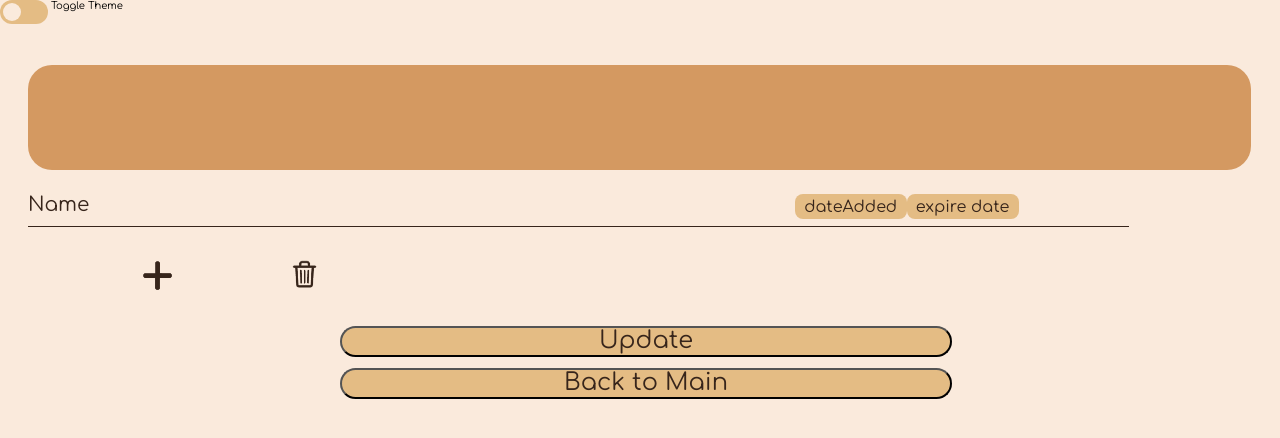
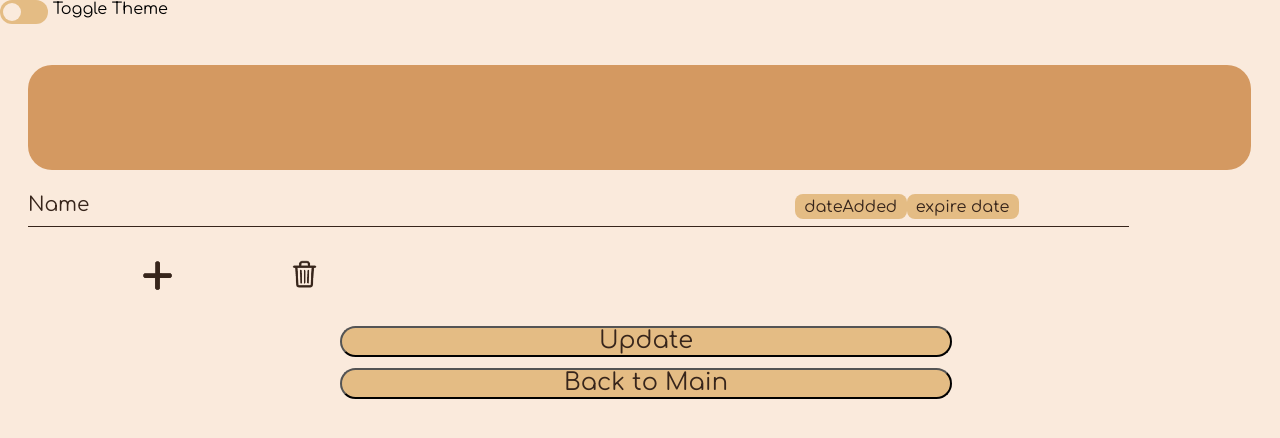
Before and after one commit to UCSD-ECE140/ece-140b-spring-2023-final-project-fridgetracker, a website: page web-app/views/ViewRecipe.html in a window 1280 px wide. Drawn offline with Linux system fonts and the light colour scheme; no server answers.

Commit message:
toggle css changes

```diff
--- a/web-app/static/css/toggle.css
+++ b/web-app/static/css/toggle.css
@@ -1,21 +1,3 @@
-/* :root {
-  --fridge-dark: #37251b;
-  --fridge-medium-dark: #80411e;
-  --fridge-medium: #ad6e2f;
-  --fridge-medium-light: #d49961;
-  --fridge-light: #e4bc84;
-  --fridge-Item: #faeadc;
-}
-
-html {
-  background: var(--fridge-dark) no-repeat center center fixed;
-  -webkit-background-size: cover;
-  -moz-background-size: cover;
-  -o-background-size: cover;
-  background-size: cover;
-	font-size:62.5%;
-}
-   */
   :root {
   --fridge-dark: #37251b;
   --fridge-medium-dark: #80411e;
@@ -33,6 +15,16 @@ html {
   background-size: cover;
   font-size:62.5%;
 }
+
+.header {
+  align-items: center;
+  width: 100%;
+  font-size: 1.6rem;
+}
+/*
+.Text {
+  font-size: 2rem;
+} */
 
 .theme-switch {
   display: inline-block;
--- a/web-app/views/ViewRecipe.html
+++ b/web-app/views/ViewRecipe.html
@@ -13,11 +13,13 @@
   <script src="../static/js/utils.js" defer></script>
 </head>
 <body>
-  <label class="theme-switch" for="theme-checkbox">
-    <input type="checkbox" id="theme-checkbox" onchange="toggleTheme()" />
-    <span class="slider"></span>
-  </label>
-  <span class="Text"> Toggle Theme </span>
+  <div class="header">
+    <label class="theme-switch" for="theme-checkbox">
+      <input type="checkbox" id="theme-checkbox" onchange="toggleTheme()" />
+      <span class="slider"></span>
+    </label>
+    <span class="Text"> Toggle Theme </span>
+  </div>
 <div class="viewrecipe">
   <form>
     <input class="tiltle" value="" name="name">
```
Lines whose indentation alone changed are shown as unchanged.
